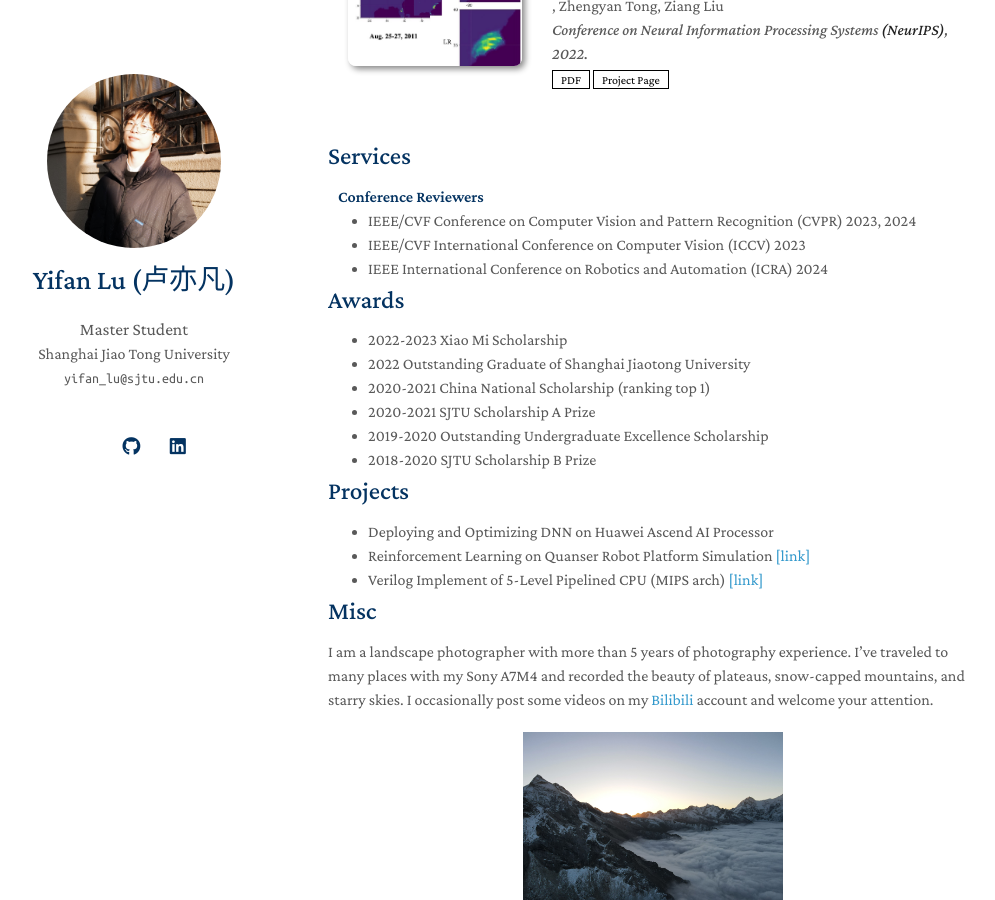
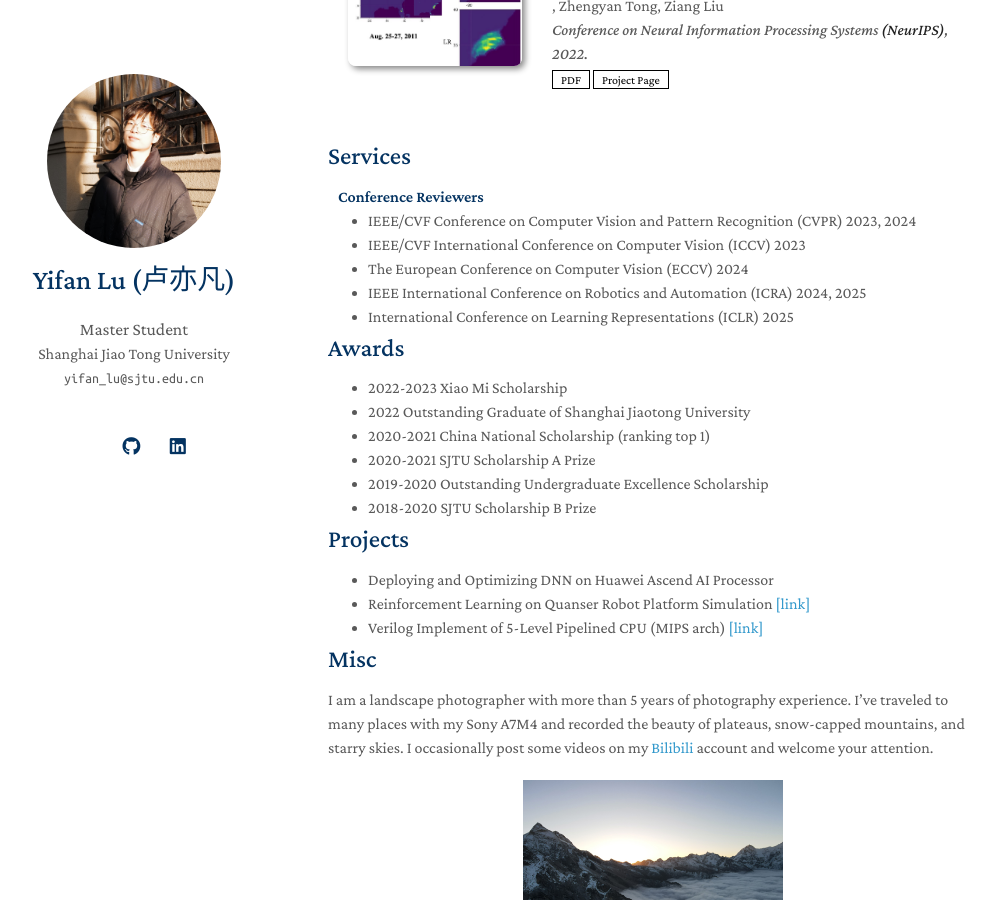
Before and after one commit to yifanlu0227/yifanlu0227.github.io, a Jekyll site: the page built from index.md, in a window 1280 px wide and 900 px high, scrolled down 1485 px. Shown: the whole window, without its empty margins (142-1137 px from the left). Built offline with Jekyll 4.4.1, drawn with Linux system fonts in a browser that asks for light colours; nearby versions of some CDN libraries; a style sheet for code colours, icons or effects is not loaded; our own code applies the rules of GitHub Pages for plain Markdown files.

Commit message:
Update services.md

```diff
--- a/_includes/services.md
+++ b/_includes/services.md
@@ -5,7 +5,9 @@
 <ul style="margin:0 0 5px;">
   <li><autocolor>IEEE/CVF Conference on Computer Vision and Pattern Recognition (CVPR) 2023, 2024</autocolor></li>
   <li><autocolor>IEEE/CVF International Conference on Computer Vision (ICCV) 2023</autocolor></li>
-  <li><autocolor>IEEE International Conference on Robotics and Automation (ICRA) 2024</autocolor></li>
+  <li><autocolor>The European Conference on Computer Vision (ECCV) 2024</autocolor></li>
+  <li><autocolor>IEEE International Conference on Robotics and Automation (ICRA) 2024, 2025</autocolor></li>
+  <li><autocolor>International Conference on Learning Representations (ICLR) 2025</autocolor></li>
 </ul>
 
 <!-- <h4 style="margin:0 10px 0;">Journal Reviewers</h4>
```
